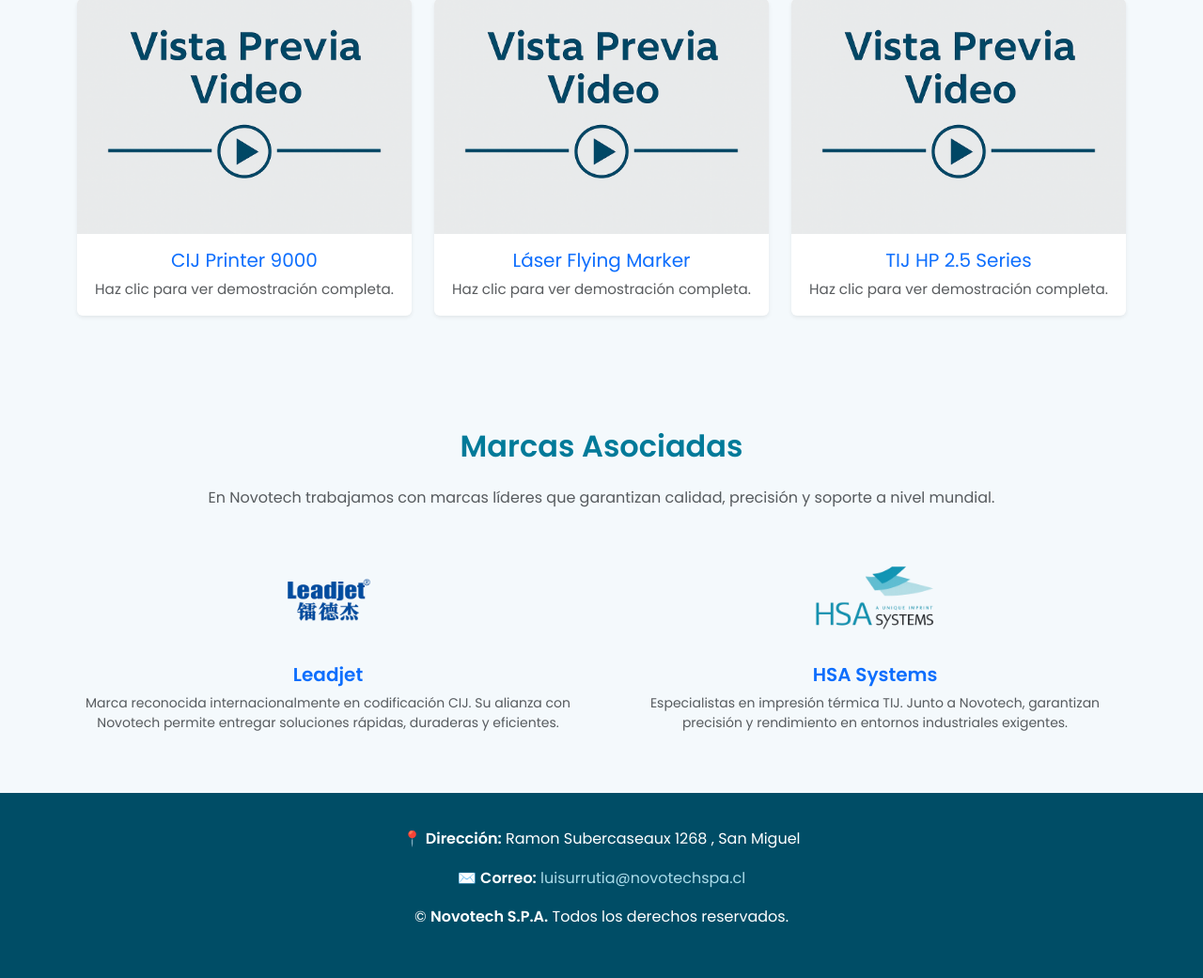
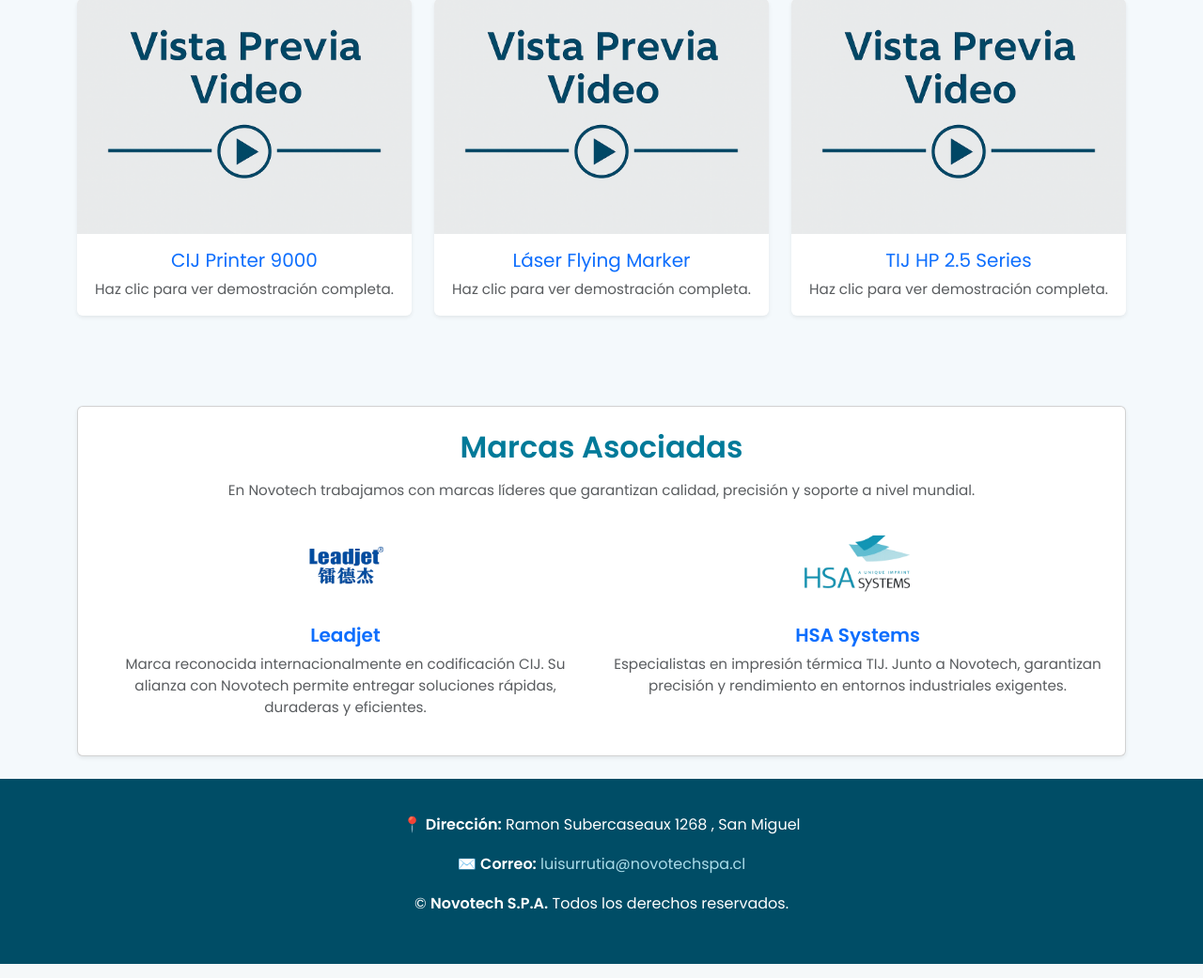
Before and after one commit to amuc23/novotech, a Django app: page / in a window 1280 px wide. Shown: the part 3346-4387 px from the top of the page at 94% size. Run offline with Django 5.2, Linux system fonts and the light colour scheme.

Commit message:
cambios 16

```diff
--- a/home/templates/home/index.html
+++ b/home/templates/home/index.html
@@ -378,42 +378,30 @@
 </div>
 
 <!-- Marcas Asociadas -->
-<section id="marcas" class="container py-5 fade-in">
-  <h2 class="section-title text-center mb-4">Marcas Asociadas</h2>
-  <p class="text-center mb-5 text-muted">
+<section id="marcas" class="container py-4 fade-in">
+  <div class="card p-4 text-center shadow-sm">
+    <h2 class="section-title mb-3">Marcas Asociadas</h2>
+    <p class="text-muted mb-4">
       En Novotech trabajamos con marcas líderes que garantizan calidad, precisión y soporte a nivel mundial.
     </p>
 
-  <div class="row justify-content-center align-items-start text-center g-5">
-
+    <div class="row justify-content-center align-items-start text-center g-4">
       <!-- Leadjet -->
-    <div class="col-md-6 col-12">
-      <img src="{% static 'leadjet.png' %}"
-           alt="Leadjet Logo"
-           class="img-fluid mb-3"
-           style="height: 100px; object-fit: contain;">
+      <div class="col-md-6">
+        <img src="{% static 'leadjet.png' %}" alt="Leadjet Logo" class="img-fluid mb-3" style="height: 90px; object-fit: contain;">
         <h5 class="fw-bold text-primary">Leadjet</h5>
-      <p class="small text-muted">
-        Marca reconocida internacionalmente en codificación CIJ. Su alianza con Novotech permite entregar soluciones rápidas, duraderas y eficientes.
-      </p>
+        <p class="small text-muted">Marca reconocida internacionalmente en codificación CIJ. Su alianza con Novotech permite entregar soluciones rápidas, duraderas y eficientes.</p>
       </div>
 
       <!-- HSA Systems -->
-    <div class="col-md-6 col-12">
-      <img src="{% static 'hsa.png' %}"
-           alt="HSA Systems Logo"
-           class="img-fluid mb-3"
-           style="height: 100px; object-fit: contain;">
+      <div class="col-md-6">
+        <img src="{% static 'hsa.png' %}" alt="HSA Systems Logo" class="img-fluid mb-3" style="height: 90px; object-fit: contain;">
         <h5 class="fw-bold text-primary">HSA Systems</h5>
-      <p class="small text-muted">
-        Especialistas en impresión térmica TIJ. Junto a Novotech, garantizan precisión y rendimiento en entornos industriales exigentes.
-      </p>
+        <p class="small text-muted">Especialistas en impresión térmica TIJ. Junto a Novotech, garantizan precisión y rendimiento en entornos industriales exigentes.</p>
       </div>
-
+    </div>
   </div>
 </section>
-
-
 
 
 
```
Lines whose indentation alone changed are shown as unchanged.
